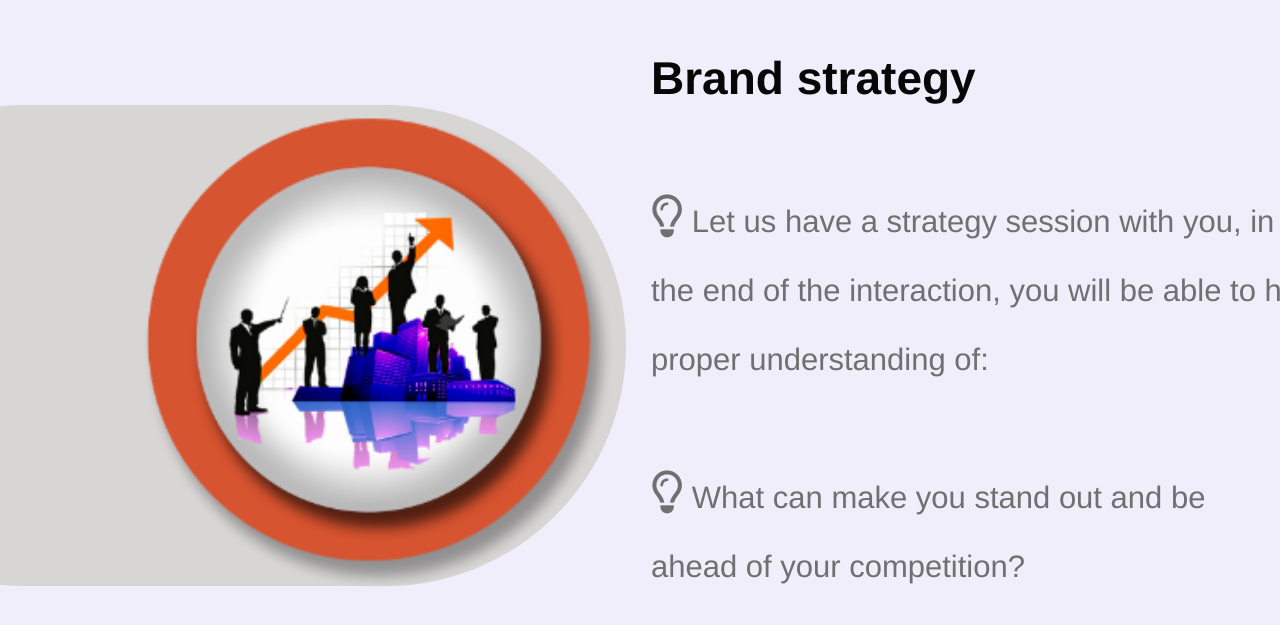
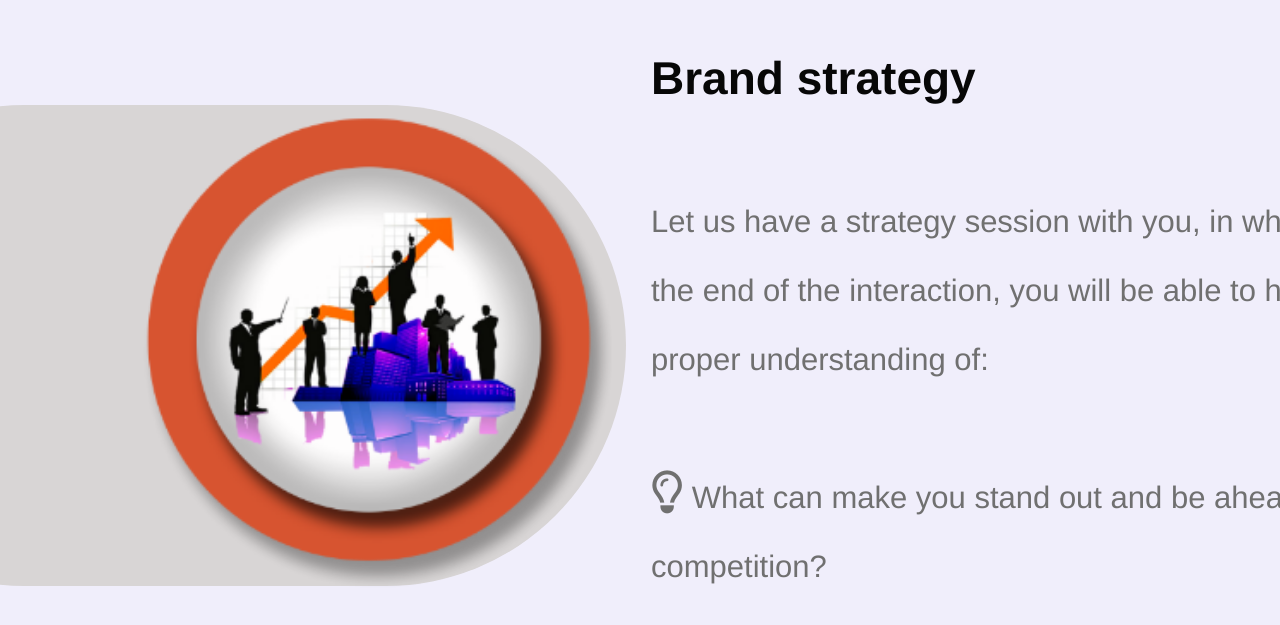
Before and after one commit to Optimustprime/Afluz, a plain HTML site: page index.html in a window 1280 px wide. Shown: the part 2733-3358 px from the top of the page. Drawn offline with nearby package versions, Linux system fonts and the light colour scheme.

Commit message:
Add files via upload

```diff
--- a/index.html
+++ b/index.html
@@ -877,7 +877,7 @@
         </svg>
         <img id="brand_strategy" src="brand_strategy.png" srcset="brand_strategy.png 1x, brand_strategy@2x.png 2x">
         <div id="Brand_strategy____Let_us_have_">
-            <span>Brand strategy</span><span style="font-style:normal;font-weight:normal;font-size:31px;color:rgba(112,112,112,1);"> <br /> <br /><i class="fa-regular fa-lightbulb" style="font-size:43px;"></i> Let us have a strategy session with you, in which by the end of the interaction, you will be able to have a proper understanding of:<br /> <br />   <i class="fa-regular fa-lightbulb" style="font-size:43px;"></i>   What can make you stand out and be <br />      ahead of your competition?<br /><br />   <i class="fa-regular fa-lightbulb" style="font-size:43px;"></i>   Your audience obvious and hidden <br />      desires.<br /><br />     <i class="fa-regular fa-lightbulb" style="font-size:43px;"></i> The position you want to have in <br />      their mind.<br /><br />  <i class="fa-regular fa-lightbulb" style="font-size:43px;"></i>    The personality, voice and messaging you  <br />      need to achieve the positioning.<br /><br />   <i class="fa-regular fa-lightbulb" style="font-size:43px;"></i>   The right identity you need to create <br />      for your brand.<br /><br />   <i class="fa-regular fa-lightbulb" style="font-size:43px;"></i>   The best marketing strategy that is  <br />      perfect for your brand.<br /> <br /><i class="fa-regular fa-lightbulb" style="font-size:43px;"></i> This session gifts you with a brand bible and a style guide.</span><br>
+            <span>Brand strategy</span><span style="font-style:normal;font-weight:normal;font-size:31px;color:rgba(112,112,112,1);"> <br /> <br /> Let us have a strategy session with you, in which by the end of the interaction, you will be able to have a proper understanding of:<br /> <br />   <i class="fa-regular fa-lightbulb" style="font-size:43px;"></i>   What can make you stand out and be ahead of your competition?<br /><br />   <i class="fa-regular fa-lightbulb" style="font-size:43px;"></i>   Your audience obvious and hidden desires.<br /><br />     <i class="fa-regular fa-lightbulb" style="font-size:43px;"></i> The position you want to have in their mind.<br /><br />  <i class="fa-regular fa-lightbulb" style="font-size:43px;"></i>    The personality, voice and messaging you need to achieve the positioning.<br /><br />   <i class="fa-regular fa-lightbulb" style="font-size:43px;"></i>   The right identity you need to create for your brand.<br /><br />   <i class="fa-regular fa-lightbulb" style="font-size:43px;"></i>   The best marketing strategy that is perfect for your brand.<br /> <br /><i class="fa-regular fa-lightbulb" style="font-size:43px;"></i> This session gifts you with a brand bible and a style guide.</span><br>
         </div>
         <!--<svg class="Rectangle_24">
             <rect id="Rectangle_24" rx="18.5" ry="18.5" x="0" y="0" width="118" height="37">
```
